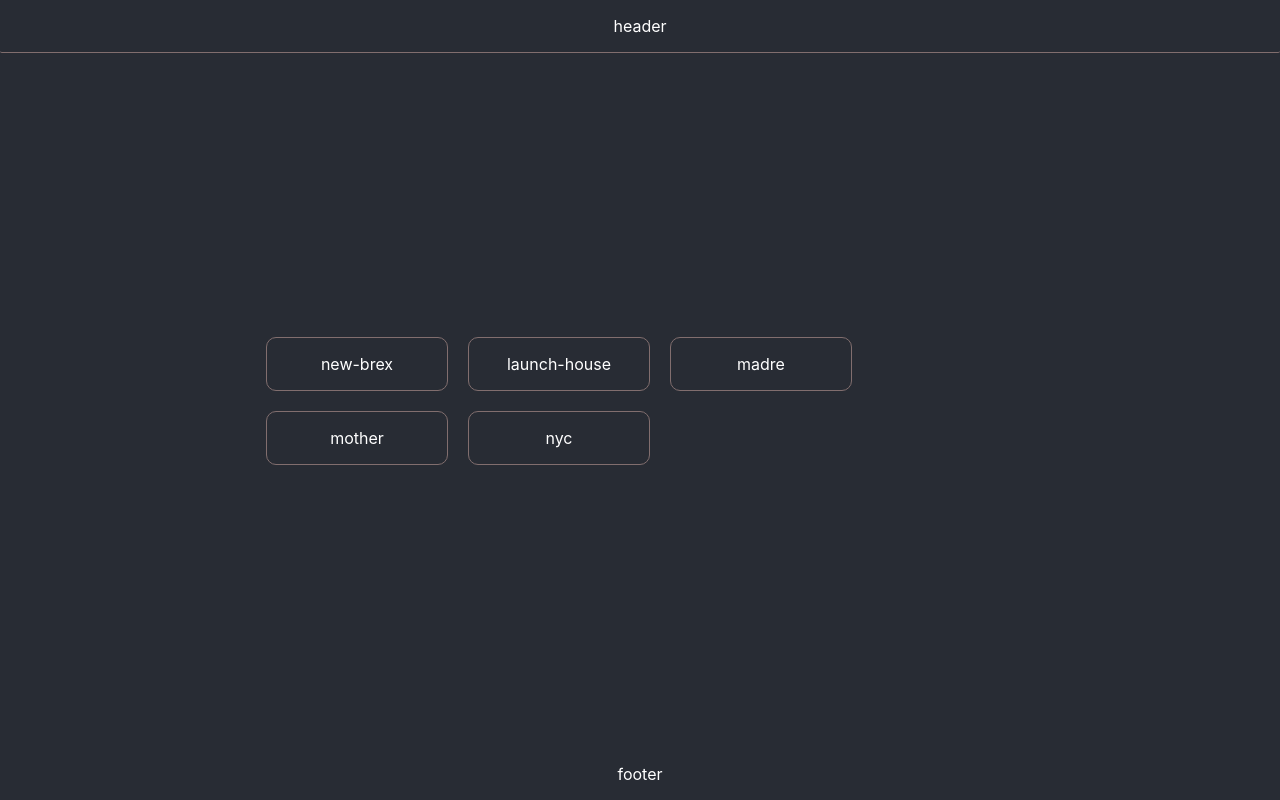
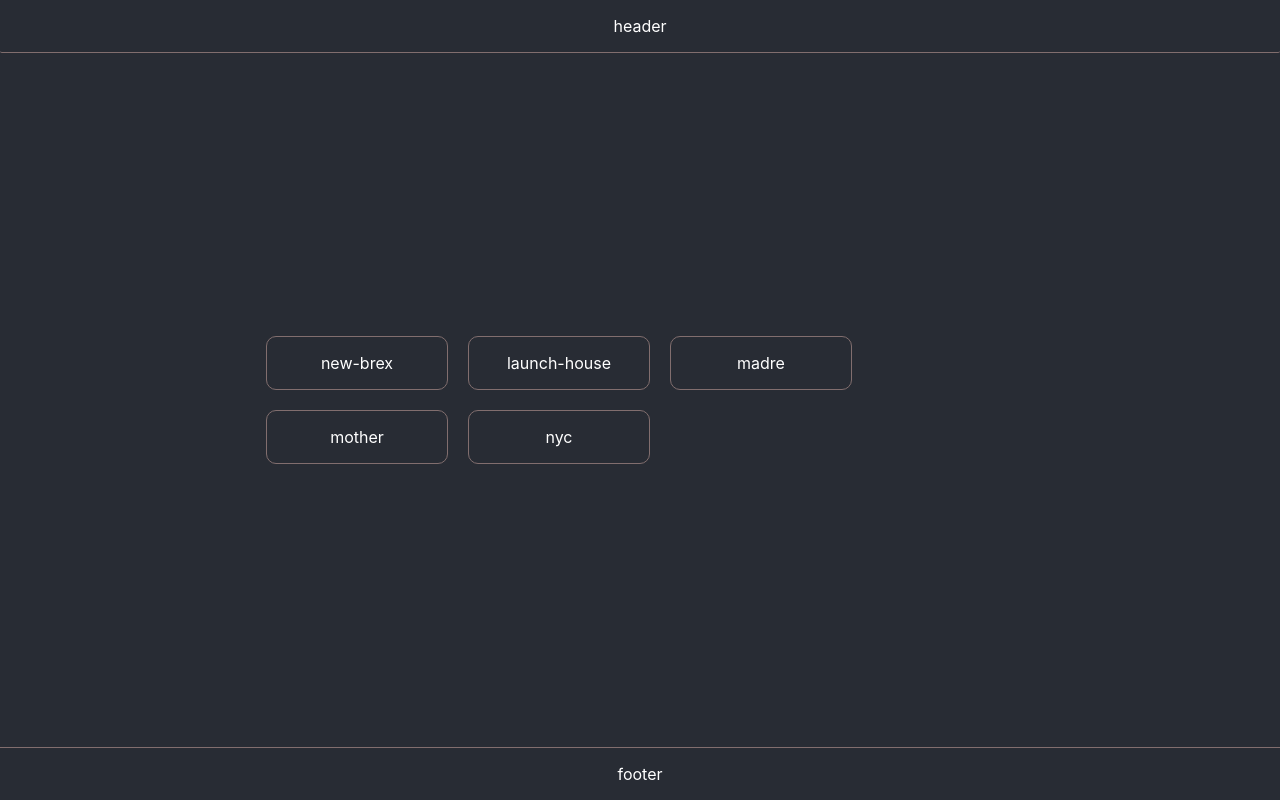
Before and after one commit to goudete/dashboard, a React (Create React App) app: page / in a window 1280 px wide. Built offline with nearby package versions, Linux system fonts and the light colour scheme.

Commit message:
footer tweak

```diff
--- a/src/App.scss
+++ b/src/App.scss
@@ -26,5 +26,7 @@
 
     &__footer {
         height: 2%;
+        width: 100%;
+        border-top: 0.5px solid rgb(129, 110, 110);
     }
 }
```
